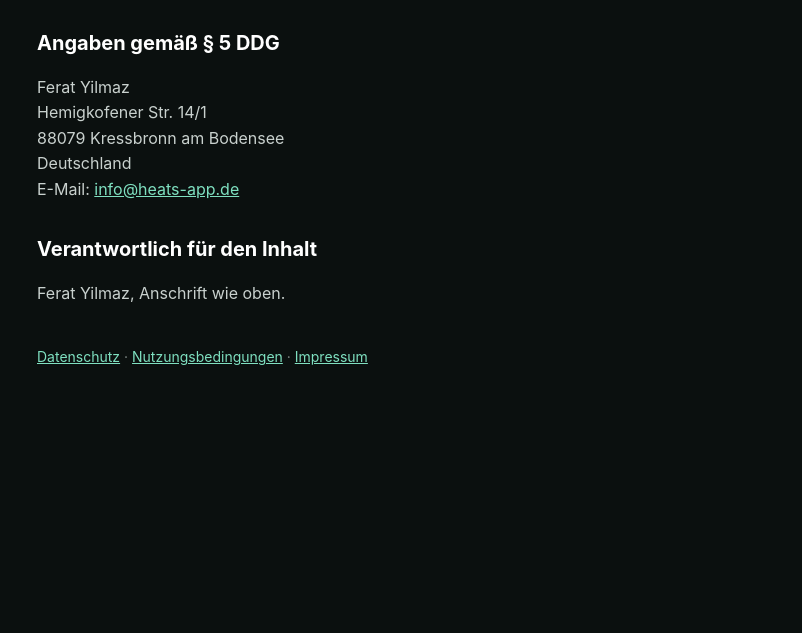
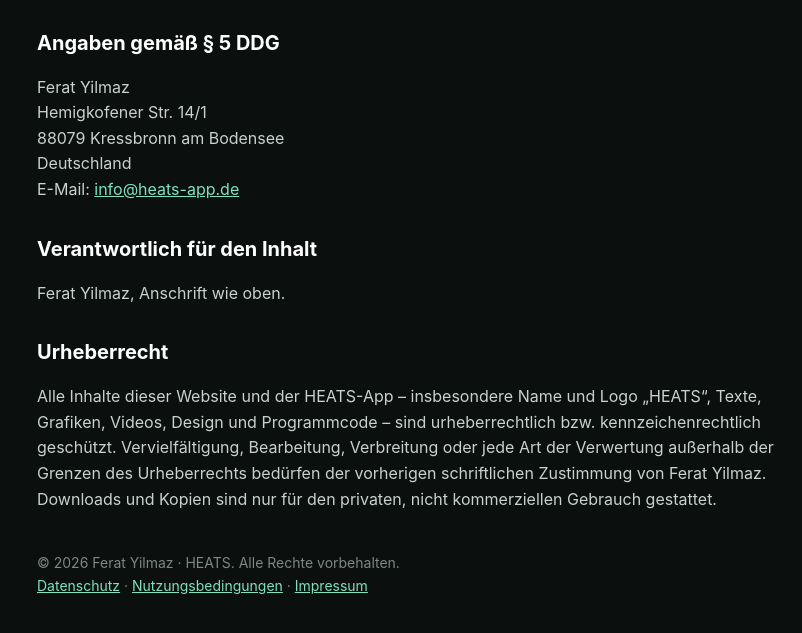
Before and after one commit to Heats-app/heats-app.github.io, a plain HTML site: page impressum.html in a window 1280 px wide. Shown: the part 187-820 px from the top of the page, without its empty margins (223-1025 px from the left). Drawn offline with Linux system fonts and the light colour scheme.

Commit message:
Urheberrechts-Hinweis und Copyright
Co-Authored-By: Claude Opus 5.5 <noreply@anthropic.com>
Claude-Session: https://claude.ai/code/session_01VRmXqFNBEc1T395ELaPu3V

```diff
--- a/impressum.html
+++ b/impressum.html
@@ -34,7 +34,9 @@
 <p>Ferat Yilmaz<br>Hemigkofener Str. 14/1<br>88079 Kressbronn am Bodensee<br>Deutschland<br>E-Mail: <a href="mailto:info@heats-app.de">info@heats-app.de</a></p>
 <h2>Verantwortlich für den Inhalt</h2>
 <p>Ferat Yilmaz, Anschrift wie oben.</p>
-<p class="fuss"><a href="datenschutz.html">Datenschutz</a> · <a href="nutzungsbedingungen.html">Nutzungsbedingungen</a> · <a href="impressum.html">Impressum</a></p>
+<h2>Urheberrecht</h2>
+<p>Alle Inhalte dieser Website und der HEATS-App – insbesondere Name und Logo „HEATS“, Texte, Grafiken, Videos, Design und Programmcode – sind urheberrechtlich bzw. kennzeichenrechtlich geschützt. Vervielfältigung, Bearbeitung, Verbreitung oder jede Art der Verwertung außerhalb der Grenzen des Urheberrechts bedürfen der vorherigen schriftlichen Zustimmung von Ferat Yilmaz. Downloads und Kopien sind nur für den privaten, nicht kommerziellen Gebrauch gestattet.</p>
+<p class="fuss">© 2026 Ferat Yilmaz · HEATS. Alle Rechte vorbehalten.<br><a href="datenschutz.html">Datenschutz</a> · <a href="nutzungsbedingungen.html">Nutzungsbedingungen</a> · <a href="impressum.html">Impressum</a></p>
 </div>
 </body>
 </html>
```
Also changed, not shown: datenschutz.html (+1 -1 lines), index.html (+1 -1 lines), nutzungsbedingungen.html (+1 -1 lines).
